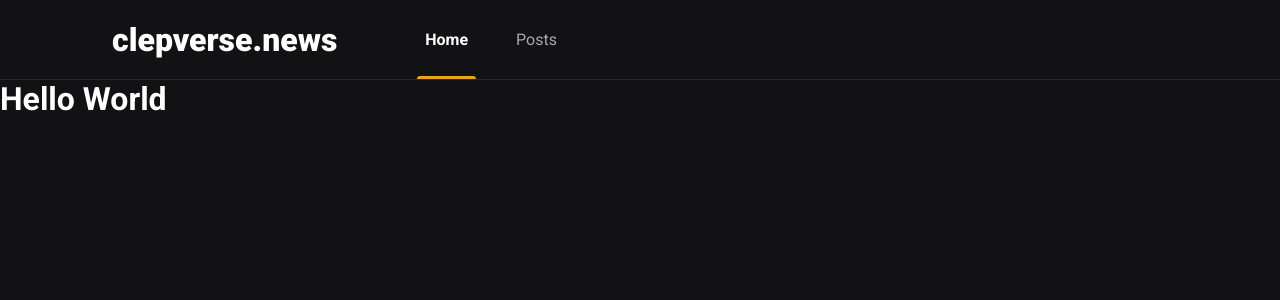
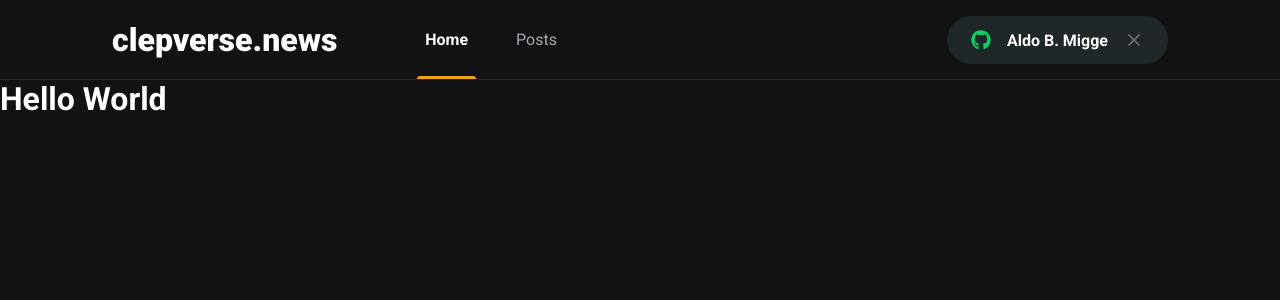
Before and after one commit to clepverse/clepverse-news-next-app, a Next.js app: page / in a window 1280 px wide. Shown: the top 300 px of the page. Built offline with nearby package versions, Linux system fonts and the light colour scheme.

Commit message:
Componente SignInButton

```diff
--- a/package.json
+++ b/package.json
@@ -12,6 +12,7 @@
     "next": "12.1.5",
     "react": "18.1.0",
     "react-dom": "18.1.0",
+    "react-icons": "^4.3.1",
     "sass": "^1.51.0"
   },
   "devDependencies": {
--- a/src/components/Header/index.tsx
+++ b/src/components/Header/index.tsx
@@ -1,3 +1,4 @@
+import SignInButton from '../SignInButton';
 import styles from './styles.module.scss';
 
 export default function Header() {
@@ -9,6 +10,8 @@
           <a className={styles.active}>Home</a>
           <a>Posts</a>
         </nav>
+
+        <SignInButton />
       </div>
     </header>
   );
--- a/src/components/Header/styles.module.scss
+++ b/src/components/Header/styles.module.scss
@@ -55,4 +55,8 @@
       }
     }
   }
+
+  > button {
+    margin-left: auto;
+  }
 }
--- /dev/null
+++ b/src/components/SignInButton/index.tsx
@@ -0,0 +1,20 @@
+import { FaGithub } from 'react-icons/fa';
+import { FiX } from 'react-icons/fi';
+import styles from './styles.module.scss';
+
+export default function SignInButton() {
+  const isUserLoggedIn = true;
+
+  return isUserLoggedIn ? (
+    <button type="button" className={styles.signInButton}>
+      <FaGithub color="#04D361" />
+      Aldo B. Migge
+      <FiX color="#737380" className={styles.closeIcon} />
+    </button>
+  ) : (
+    <button type="button" className={styles.signInButton}>
+      <FaGithub color="#EBA417" />
+      Sign In with Github
+    </button>
+  );
+}
--- /dev/null
+++ b/src/components/SignInButton/styles.module.scss
@@ -0,0 +1,33 @@
+.signInButton {
+  height: 3rem;
+  border-radius: 3rem;
+  background: var(--gray-850);
+  border: 0;
+  padding: 0 1.5rem;
+
+  display: flex;
+  align-items: center;
+  justify-content: center;
+
+  color: var(--white);
+  font-weight: bold;
+
+  svg {
+    width: 20px;
+    height: 20px;
+  }
+
+  svg:first-child {
+    margin-right: 1rem;
+  }
+
+  svg.closeIcon {
+    margin-left: 1rem;
+  }
+
+  transition: filter 0.2s;
+
+  &:hover {
+    filter: brightness(0.8);
+  }
+}
--- a/src/styles/global.scss
+++ b/src/styles/global.scss
@@ -10,6 +10,7 @@
   --gray-100: #e1e1e6;
   --gray-300: #a8a8b3;
   --gray-800: #29292e;
+  --gray-850: #1f2729;
   --gray-900: #121214;
 
   --cyan-500: #61dafb;
```
Also changed, not shown: 1 other file (tests, documents, lock files or other folders).
